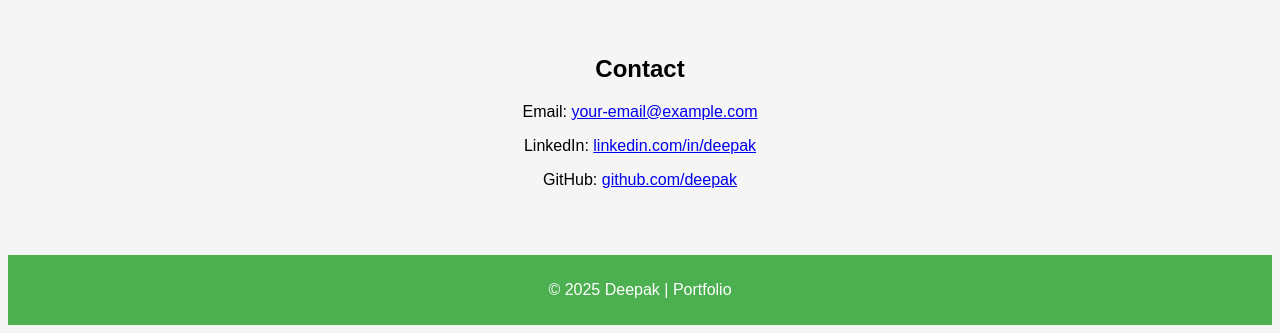
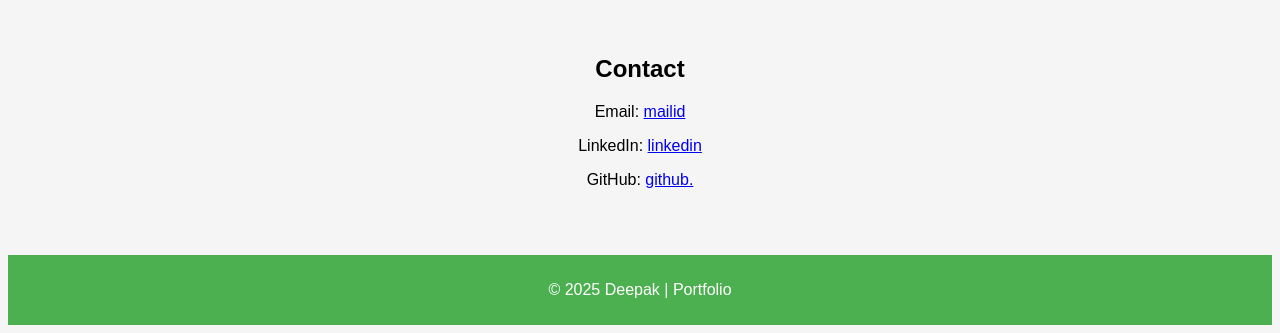
Before and after one commit to deepakreddyn/portfolio, a plain HTML site: page index.html in a window 1280 px wide. Shown: the part 2352-2685 px from the top of the page. Drawn offline with Linux system fonts and the light colour scheme.

Commit message:
Update index.html

```diff
--- a/index.html
+++ b/index.html
@@ -74,9 +74,9 @@
 
     <section id="contact">
         <h2>Contact</h2>
-        <p>Email: <a href="mailto:your-email@example.com">your-email@example.com</a></p>
-        <p>LinkedIn: <a href="#">linkedin.com/in/deepak</a></p>
-        <p>GitHub: <a href="#">github.com/deepak</a></p>
+        <p>Email: <a href="mailto:deepakreddynainakanti1904@gmail.com">mailid</a></p>
+        <p>LinkedIn: <a href="https://www.linkedin.com/in/deepak-reddy-nainakanti-42259a223/">linkedin</a></p>
+        <p>GitHub: <a href="https://github.com/deepakreddyn">github.</a></p>
     </section>
 
     <footer>
```
